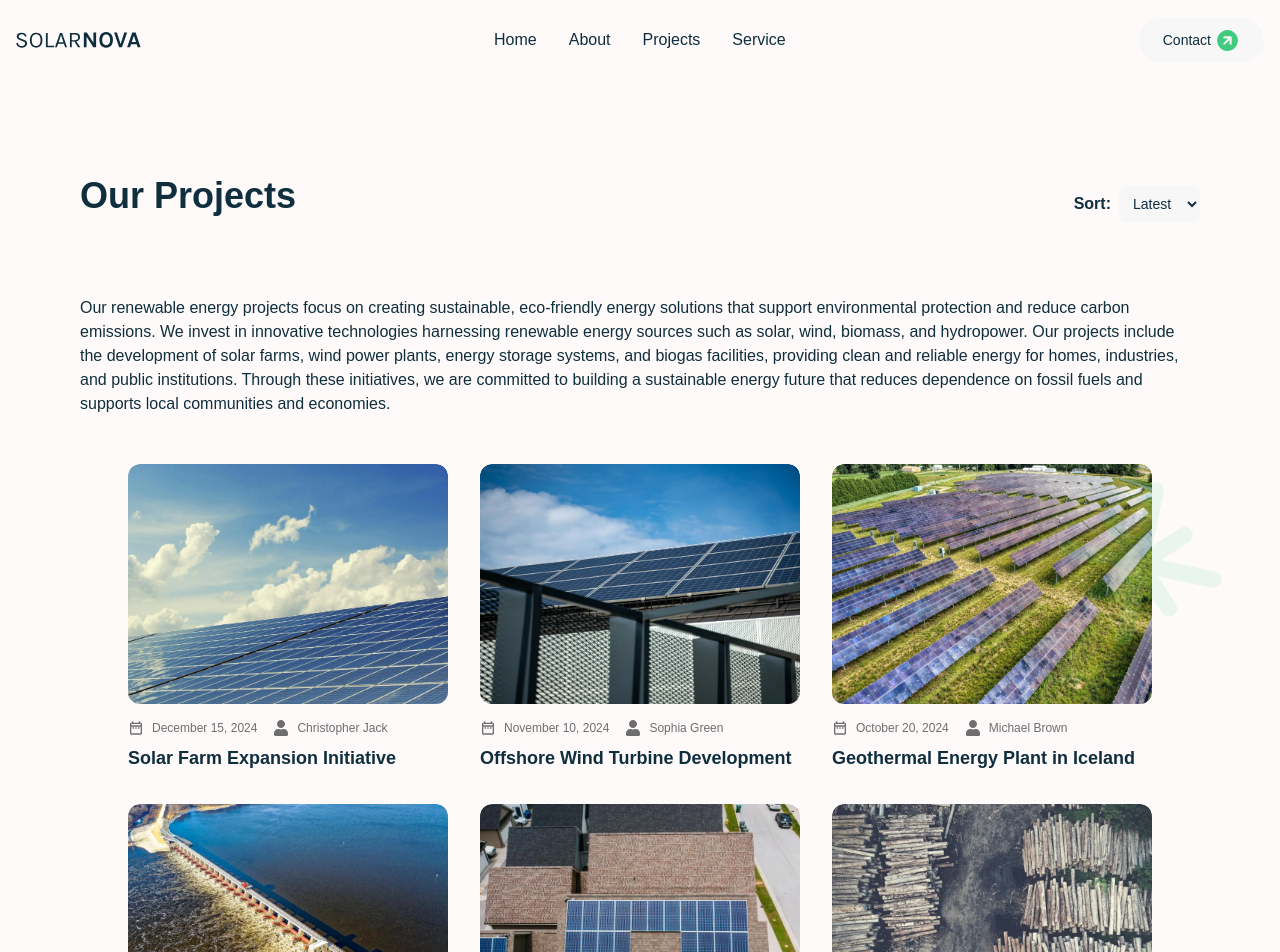
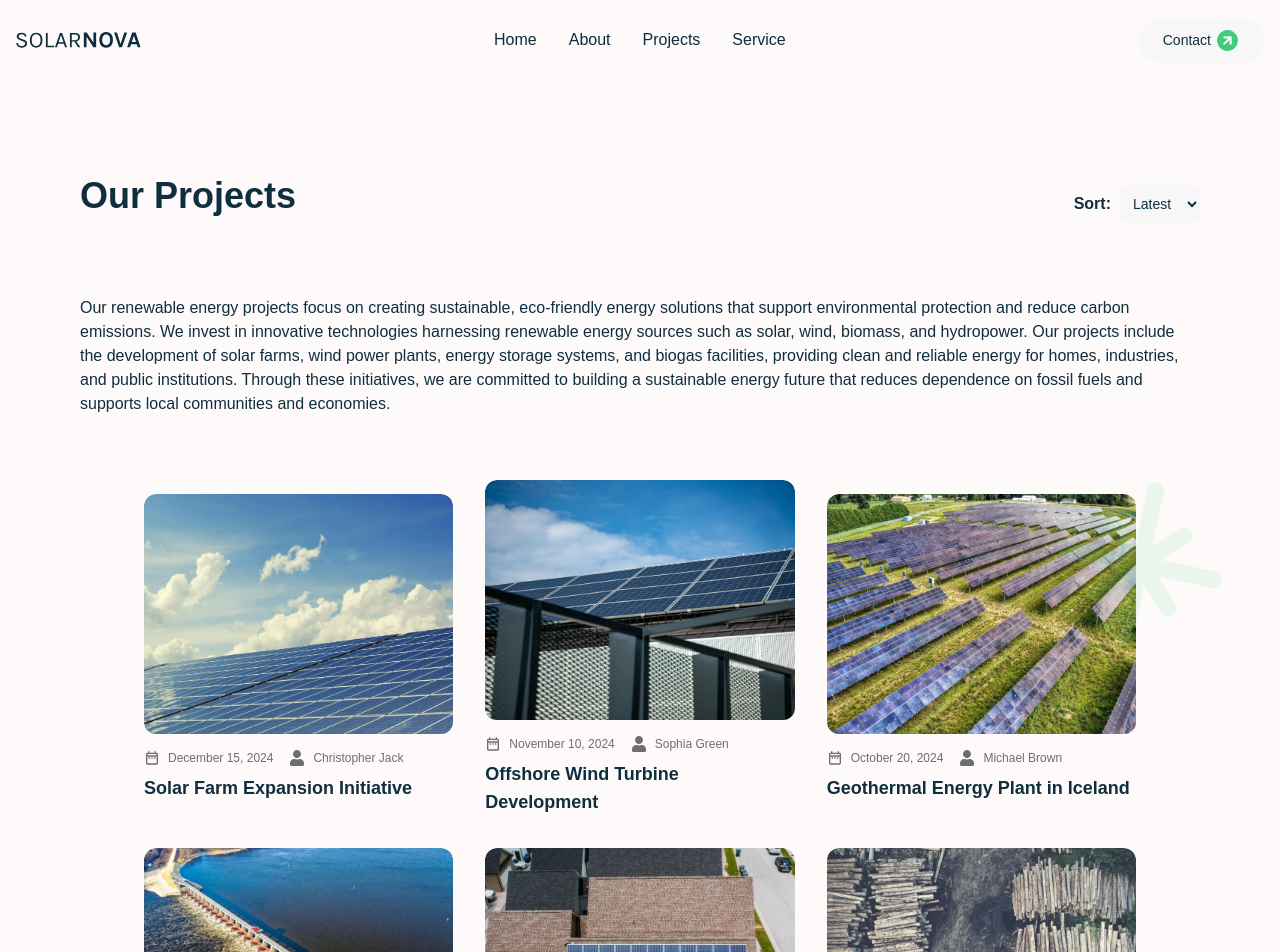
Before and after one commit to Rozmyk/SolarNova, a Next.js app: page /projects in a window 1280 px wide. Shown: the top 952 px of the page. Built offline with nearby package versions, Linux system fonts and the light colour scheme.

Commit message:
Add padding

```diff
--- a/src/components/ProjectsPage/ProjectsPage.tsx
+++ b/src/components/ProjectsPage/ProjectsPage.tsx
@@ -91,7 +91,7 @@ const ProjectsPage = () => {
 							local communities and economies.
 						</p>
 					</div>
-					<div className='grid w-full gap-8 max-w-screen-lg grid-cols-1 sm:grid-cols-2 lg:grid-cols-3 mt-8'>
+					<div className='grid w-full gap-8 max-w-screen-lg grid-cols-1 sm:grid-cols-2 lg:grid-cols-3 mt-8 p-4'>
 						{sortedProjects.map((project, index) => (
 							<div
 								ref={cardRefs.current[index]}
```
